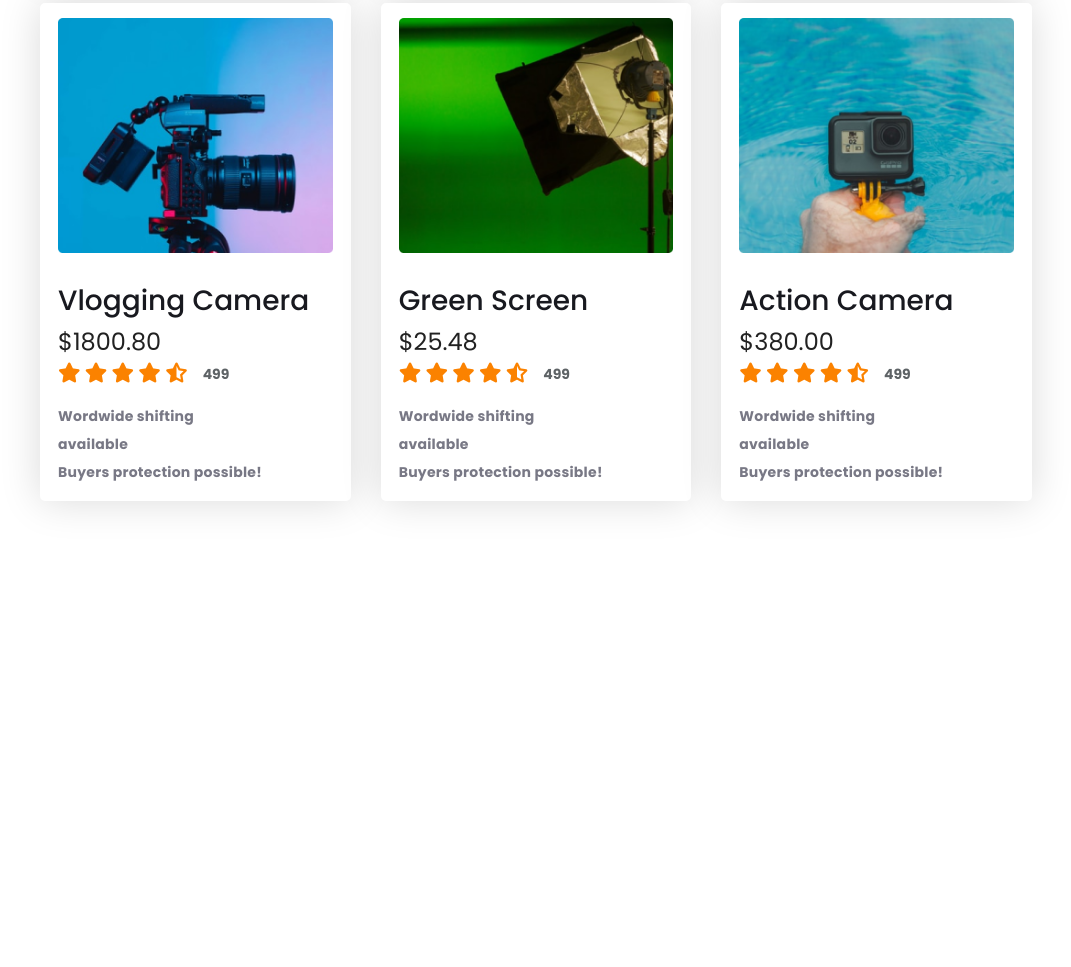
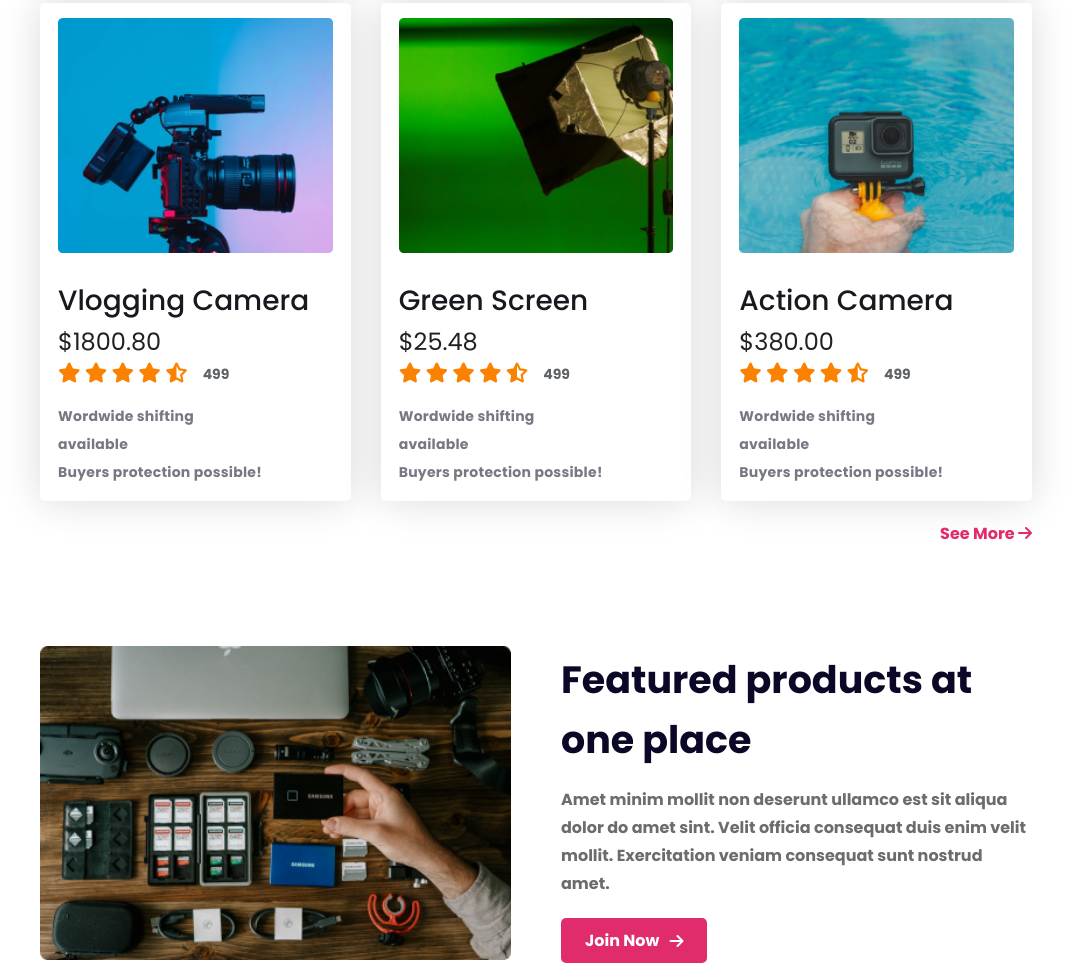
Before and after one commit to codewithsaidul/influencer-gear, a plain HTML site: page index.html in a window 1280 px wide. Shown: the part 2149-3116 px from the top of the page, without its empty margins (104-1175 px from the left). Before the commit the page ends 2750 px from the top, so only its background shows below. Drawn offline with Linux system fonts and the light colour scheme.

Commit message:
Featured Content Added

```diff
--- a/css/style.css
+++ b/css/style.css
@@ -224,8 +224,52 @@ img {
     letter-spacing: 0.252px;
 }
 
+
+.popular__btn {
+    display: block;
+    padding: 0;
+    background-color: transparent;
+    color: #E02C6D;
+    text-align: right;
+    margin-top: 20px;
+}
+
 /* ================================= Featured Section =================================== */
+.featured__container {
+    display: flex;
+    align-items: center;
+    column-gap: 50px;
+}
 
+.featured__img {
+    flex-basis: 48%;
+}
+
+.fetured__data {
+    flex-basis: 48%;
+}
+
+.featured__title {
+    color: #0A0826;
+    font-size: 38px;
+    font-weight: 700;
+    line-height: 60px;
+    margin-bottom: 16px;
+}
+
+.featured__description {
+    color: #6C6C6C;
+
+    font-size: 16px;
+    font-weight: 700;
+    line-height: 28px;
+    /* 175% */
+    margin-bottom: 20px;
+}
+
+.featured__btn {
+    border-radius: 5px;
+}
 
 /* ================================= Footer Section =================================== */
 
--- a/index.html
+++ b/index.html
@@ -366,7 +366,13 @@
                         </figcaption>
                     </article>
                     <!--======= Popular Card 9 ======== -->
+
+
                 </div>
+
+                <a href="#" class="primary__btn popular__btn">
+                    See More <i class="fa-solid fa-arrow-right"></i>
+                </a>
             </div>
         </section>
         <!-- ================================= Popular ============================= -->
@@ -374,7 +380,30 @@
 
         <!-- ================================= Featured ============================= -->
         <section class="featured section">
+            <div class="container">
+                <div class="featured__container">
 
+
+                    <div class="featured__img">
+                        <img src="./images/gear.png" alt="featured image">
+                    </div>
+
+                    <div class="fetured__data">
+
+                        <h2 class="featured__title">Featured products at one place</h2>
+
+                        <p class="featured__description">Amet minim mollit non deserunt ullamco est sit aliqua dolor do
+                            amet sint. Velit officia consequat duis enim velit mollit. Exercitation veniam consequat
+                            sunt nostrud amet.
+                        </p>
+
+                        <a href="#" class="primary__btn featured__btn">
+                            Join Now <i class="fa-solid fa-arrow-right"></i>
+                        </a>
+                    </div>
+
+                </div>
+            </div>
         </section>
         <!-- ================================= Featured ============================= -->
 
```
